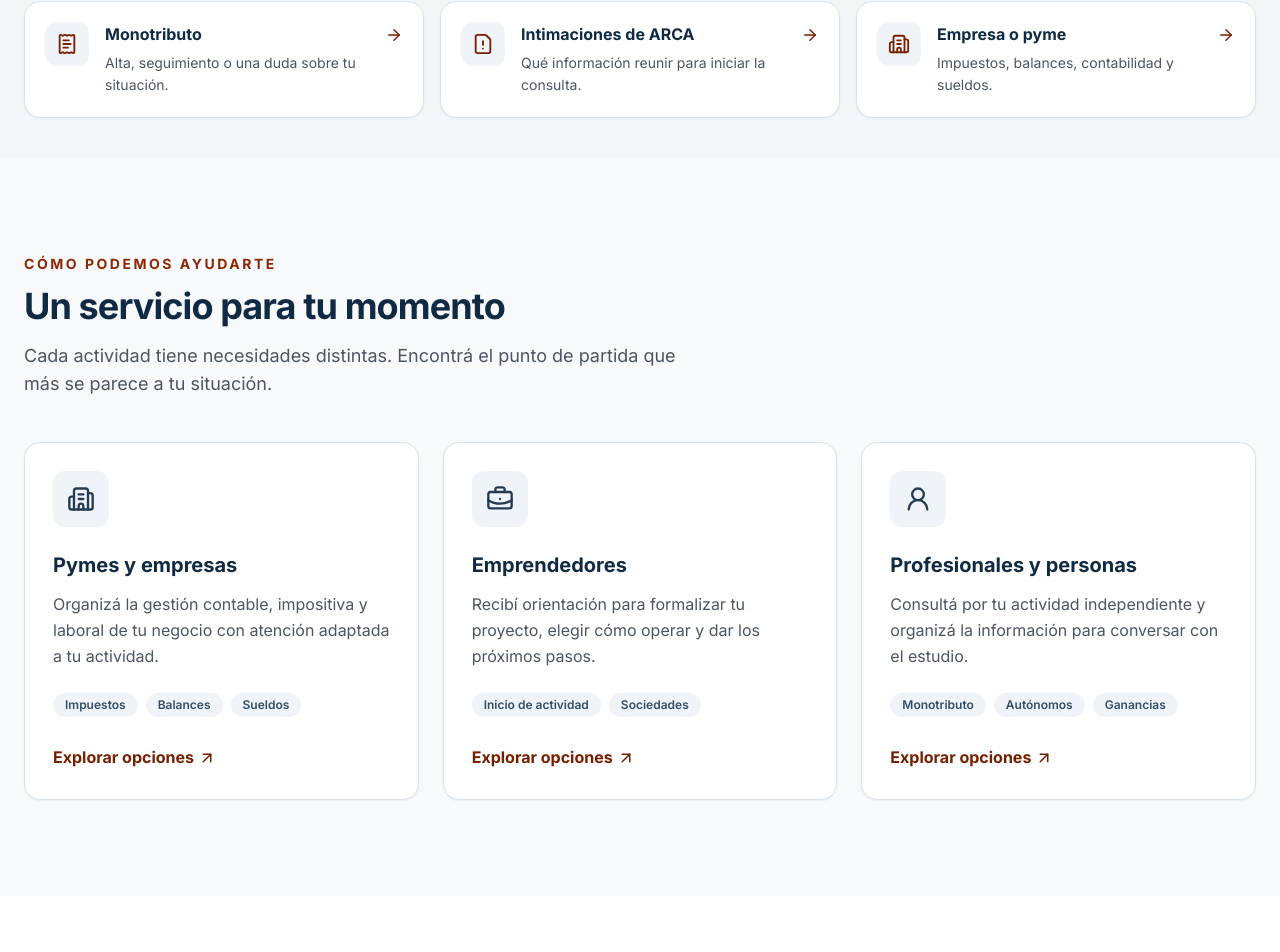
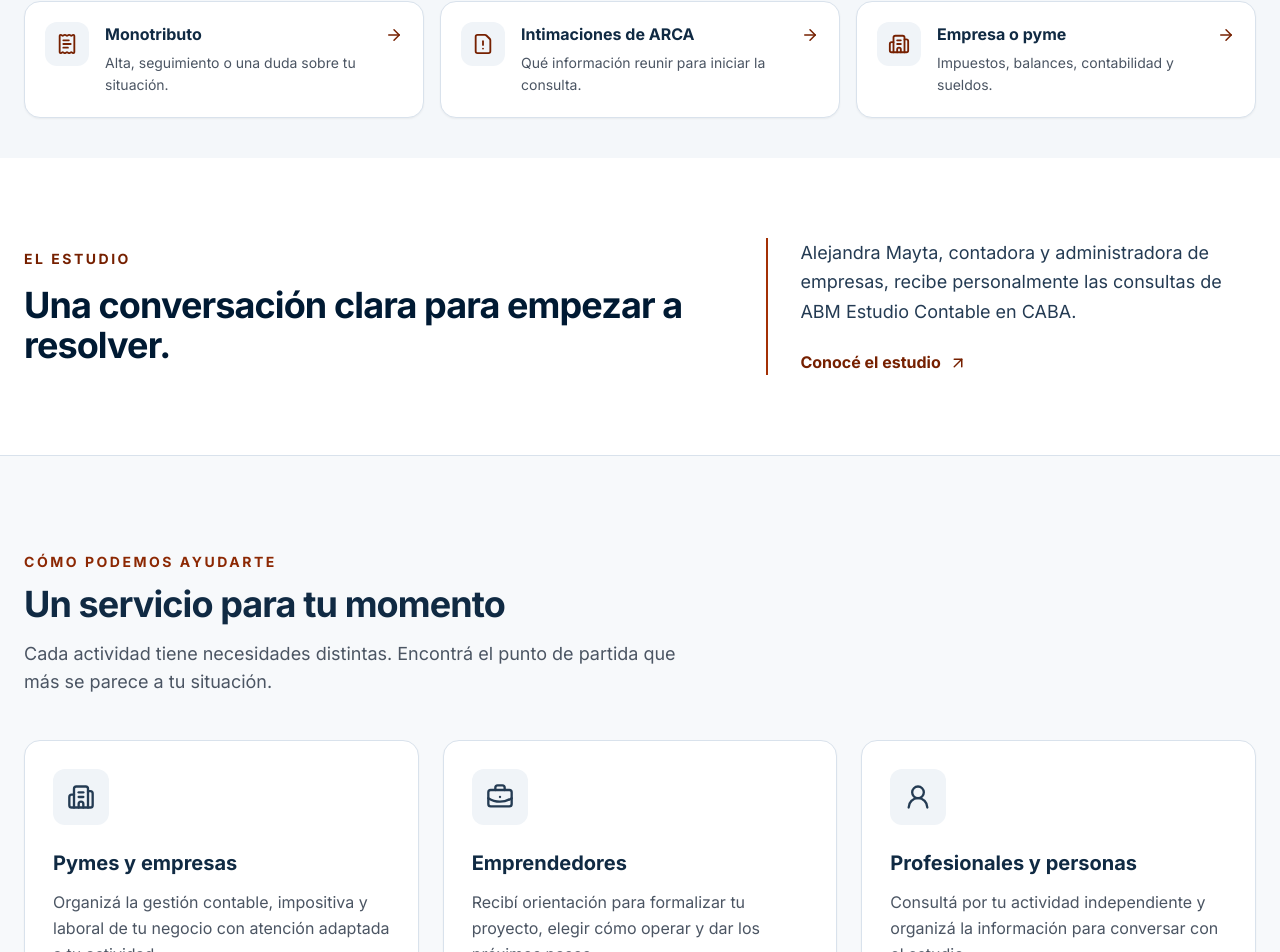
Before and after one commit to gabrieladia1979/estudioContableABM, a React (Vite) app: page / in a window 1280 px wide. Shown: the part 829-1781 px from the top of the page. Built offline with nearby package versions, Linux system fonts and the light colour scheme; no server answers.

Commit message:
Introduce ABM studio on homepage

```diff
--- /dev/null
+++ b/src/components/sections/StudioIntroSection.jsx
@@ -0,0 +1,19 @@
+import { ArrowUpRight } from 'lucide-react';
+import { Link } from 'react-router-dom';
+
+export default function StudioIntroSection() {
+  return (
+    <section className="border-b border-primary-100 bg-white py-16 md:py-20" aria-labelledby="studio-intro-title">
+      <div className="container mx-auto grid items-center gap-8 px-6 lg:grid-cols-[1.15fr_0.85fr] lg:gap-20">
+        <div>
+          <p className="mb-4 text-sm font-bold uppercase tracking-[0.18em] text-accent-700">El estudio</p>
+          <h2 id="studio-intro-title" className="max-w-2xl text-3xl font-bold leading-tight tracking-tight text-primary-950 md:text-4xl">Una conversación clara para empezar a resolver.</h2>
+        </div>
+        <div className="border-l-2 border-accent-500 pl-6 md:pl-8">
+          <p className="text-lg leading-relaxed text-primary-800">Alejandra Mayta, contadora y administradora de empresas, recibe personalmente las consultas de ABM Estudio Contable en CABA.</p>
+          <Link to="/estudio" className="mt-6 inline-flex items-center gap-2 font-bold text-accent-700 transition hover:text-accent-800">Conocé el estudio <ArrowUpRight size={18} aria-hidden="true" /></Link>
+        </div>
+      </div>
+    </section>
+  );
+}
--- a/src/pages/HomePage.jsx
+++ b/src/pages/HomePage.jsx
@@ -2,10 +2,11 @@ import React from 'react';
 import Navbar from '../components/layout/Navbar';
 import Footer from '../components/layout/Footer';
 import Hero from '../components/sections/Hero';
+import StudioIntroSection from '../components/sections/StudioIntroSection';
 import ServicesSection from '../components/sections/ServicesSection';
 import AudienceSection from '../components/sections/AudienceSection';
 import ProcessSection from '../components/sections/ProcessSection';
 import ContactSection from '../components/sections/ContactSection';
 
-const HomePage = () => <div><Navbar /><main><Hero /><AudienceSection /><ServicesSection /><ProcessSection /><ContactSection compact /></main><Footer /></div>;
+const HomePage = () => <div><Navbar /><main><Hero /><StudioIntroSection /><AudienceSection /><ServicesSection /><ProcessSection /><ContactSection compact /></main><Footer /></div>;
 export default HomePage;
```
